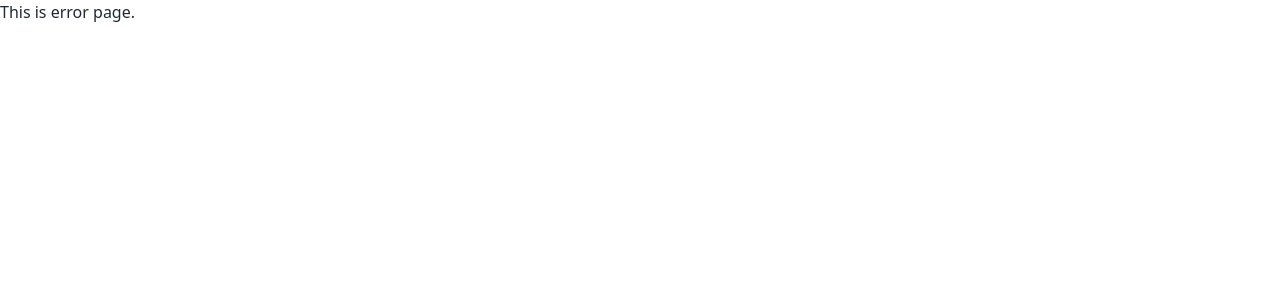
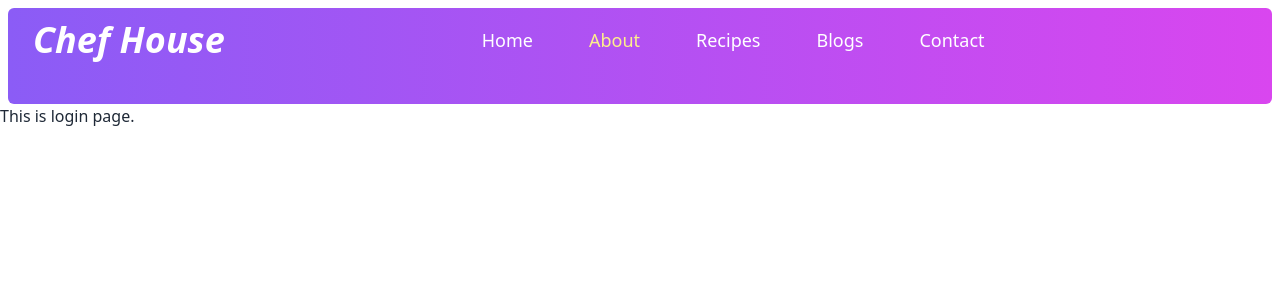
Before and after one commit to shamiulhaque1218/Chef-House, a React (Vite) app in the folder chef_menu/: page /login in a window 1280 px wide. Before the commit this address had no page. Shown: the top 300 px of the page. Built offline with nearby package versions, Linux system fonts and the light colour scheme.

Commit message:
header working

```diff
--- /dev/null
+++ b/chef_menu/src/componemt/Casusel.jsx
@@ -0,0 +1,43 @@
+// eslint-disable-next-line no-unused-vars
+import React from 'react';
+
+const Casusel = () => {
+    return (
+        <div>
+
+<div className="carousel w-5/6 ml-24">
+  <div id="slide1" className="carousel-item relative w-full">
+    <img src="https://img.freepik.com/free-photo/top-view-asian-dish-with-chopsticks-copy-space_23-2148694382.jpg?t=st=1682964151~exp=1682964751~hmac=b7861951ee2cfaa12399382486120de36e5aa993de66ebc752c3abb2debe88c8" className="w-full h-96 mt-2 mx-5 rounded-lg" />
+    <div className="absolute flex justify-between transform -translate-y-1/2 left-5 right-5 top-1/2">
+      <a href="#slide4" className="btn btn-circle">❮</a>
+      <a href="#slide2" className="btn btn-circle">❯</a>
+    </div>
+  </div>
+  <div id="slide2" className="carousel-item relative w-full">
+    <img src="https://img.freepik.com/premium-photo/bulgur-meat-salad-leaves-lettuce-healthy-meal-food-diet-snack-table-copy-space-food_88242-19154.jpg" className="w-full h-96 mt-2 mx-5 rounded-lg" />
+    <div className="absolute flex justify-between transform -translate-y-1/2 left-5 right-5 top-1/2">
+      <a href="#slide1" className="btn btn-circle">❮</a>
+      <a href="#slide3" className="btn btn-circle">❯</a>
+    </div>
+  </div>
+  <div id="slide3" className="carousel-item relative w-full">
+    <img src="https://img.freepik.com/premium-photo/udon-noodles-with-chicken-peppers-japanese-cuisine_152904-7853.jpg" className="w-full h-96 mt-2 mx-5 rounded-lg" />
+    <div className="absolute flex justify-between transform -translate-y-1/2 left-5 right-5 top-1/2">
+      <a href="#slide2" className="btn btn-circle">❮</a>
+      <a href="#slide4" className="btn btn-circle">❯</a>
+    </div>
+  </div>
+  <div id="slide4" className="carousel-item relative w-full">
+    <img src="https://img.freepik.com/free-photo/high-angle-asian-dish-with-eggs-copy-space_23-2148694386.jpg?t=st=1682964151~exp=1682964751~hmac=4273703a6864bd79bb7943c7f1a6868d471f505dbf15b59b581ae78c75e6ba25" className="w-full h-96 mt-2 mx-5 rounded-lg"/>
+    <div className="absolute flex justify-between transform -translate-y-1/2 left-5 right-5 top-1/2">
+      <a href="#slide3" className="btn btn-circle">❮</a>
+      <a href="#slide1" className="btn btn-circle">❯</a>
+    </div>
+  </div>
+</div>
+
+        </div>
+    );
+};
+
+export default Casusel;
--- /dev/null
+++ b/chef_menu/src/componemt/ErrorPage.jsx
@@ -0,0 +1,28 @@
+// eslint-disable-next-line no-unused-vars
+import React from 'react';
+import { Link, useRouteError } from 'react-router-dom'
+
+const ErrorPage = () => {
+  const { error } = useRouteError()
+  return (
+    <section className='flex items-center h-screen p-16 bg-gray-100 text-gray-900'>
+      <div className='container flex flex-col items-center justify-center px-5 mx-auto my-8'>
+
+          <img className='h-96' src="https://img.freepik.com/free-vector/404-error-with-portals-concept-illustration_114360-7870.jpg?w=740&t=st=1681226050~exp=1681226650~hmac=20a0d42cd5e21b884d4dd0a7853e8a6c953c07d17637577e3c00a4450286ca3c"  alt="" />
+
+        <div className='max-w-md text-center'>
+          <p className='text-xl text-red-500 md:text-xl mb-8'>
+            {error?.message}
+          </p>
+          <Link
+            to='/'
+            className='px-6 py-3 text-xl rounded-lg bg-violet-500 text-white'
+          >
+            Back to homepage
+          </Link>
+        </div>
+      </div>
+    </section>
+  )
+}
+export default ErrorPage;
--- a/chef_menu/src/componemt/Header.jsx
+++ b/chef_menu/src/componemt/Header.jsx
@@ -4,15 +4,16 @@ import { NavLink } from 'react-router-dom';
 
 const Header = () => {
     return (
-        <div className='bg-base-300'>
-           <div className="navbar-start lg:navbar text-lg">
-            <a className="btn btn-ghost normal-case text-3xl">Chef House</a>
+        <div className='lg:h-24 mt-2 mx-1 lg:ml-2 lg:mr-2 rounded-md bg-gradient-to-r from-violet-500 to-fuchsia-500'>
+           <div className="navbar-start lg:navbar text-lg text-white">
+            <a className="btn btn-ghost normal-case text-4xl italic">Chef House</a>
+
             <div className='flex flex-col lg:flex-row'>
-            <NavLink className="pr-12 pl-2 lg:pl-60 mt-5 lg:mt-0">Home</NavLink>
-            <NavLink className="pr-12 pl-2">About</NavLink>
-            <NavLink className="pr-12 pl-2">Recipes</NavLink>
-            <NavLink className="pr-12 pl-2">Blogs</NavLink>
-            <NavLink className="pr-12 pl-2">Contact</NavLink>
+            <NavLink to="/" className={({ isActive }) => (isActive ? 'text-yellow-200 pr-12 pl-2 lg:pl-60 mt-5 lg:mt-0'  : 'bg-red pr-12 pl-2 lg:pl-60 mt-5 lg:mt-0')}>Home</NavLink>
+            <NavLink to="/login" className={({ isActive }) => (isActive ? 'text-yellow-200 pr-12 pl-2'  : 'bg-red pr-12 pl-2')}>About</NavLink>
+            <NavLink to="homee" className={({ isActive }) => (isActive ? 'text-yellow-200 pr-12 pl-2'  : 'bg-red pr-12 pl-2')}>Recipes</NavLink>
+            <NavLink to="/house" className={({ isActive }) => (isActive ? 'text-yellow-200 pr-12 pl-2'  : 'bg-red pr-12 pl-2')}>Blogs</NavLink>
+            <NavLink to="/home" className={({ isActive }) => (isActive ? 'text-yellow-200 pr-12 pl-2'  : 'bg-red pr-12 pl-2')}>Contact</NavLink>
             </div>
            </div>
         </div>
--- a/chef_menu/src/componemt/Error.jsx
+++ b/chef_menu/src/componemt/Login.jsx
@@ -1,12 +1,12 @@
 // eslint-disable-next-line no-unused-vars
 import React from 'react';
 
-const Error = () => {
+const Login = () => {
     return (
         <div>
-            This is error page.
+            This is login page.
         </div>
     );
 };
 
-export default Error;
+export default Login;
--- a/chef_menu/src/componemt/Main.jsx
+++ b/chef_menu/src/componemt/Main.jsx
@@ -1,11 +1,11 @@
 // eslint-disable-next-line no-unused-vars
 import React from 'react';
+import Casusel from './Casusel';
 
 const Main = () => {
     return (
         <div>
-            this is main page.
-
+           <Casusel> </Casusel>
         </div>
     );
 };
--- a/chef_menu/src/main.jsx
+++ b/chef_menu/src/main.jsx
@@ -6,19 +6,24 @@ import {
   createBrowserRouter,
   RouterProvider,
 } from "react-router-dom"
-import Error from './componemt/Error'
 import Layout from './componemt/Layout'
+import Login from './componemt/Login'
+import ErrorPage from './componemt/ErrorPage'
 
 
 const router = createBrowserRouter([
   {
     path: "/",
     element: <Layout> </Layout>,
-    errorElement: <Error> </Error>,
+    errorElement: <ErrorPage> </ErrorPage>,
     children: [
       {
         path: "/",
         element:  <Main> </Main>,
+      },
+      {
+        path: "/login",
+        element:  <Login> </Login>,
       },
     ],
   },
```
Also changed, not shown: chef_menu/src/componemt/1.jpg (added), 1 other file (tests, documents, lock files or other folders).
